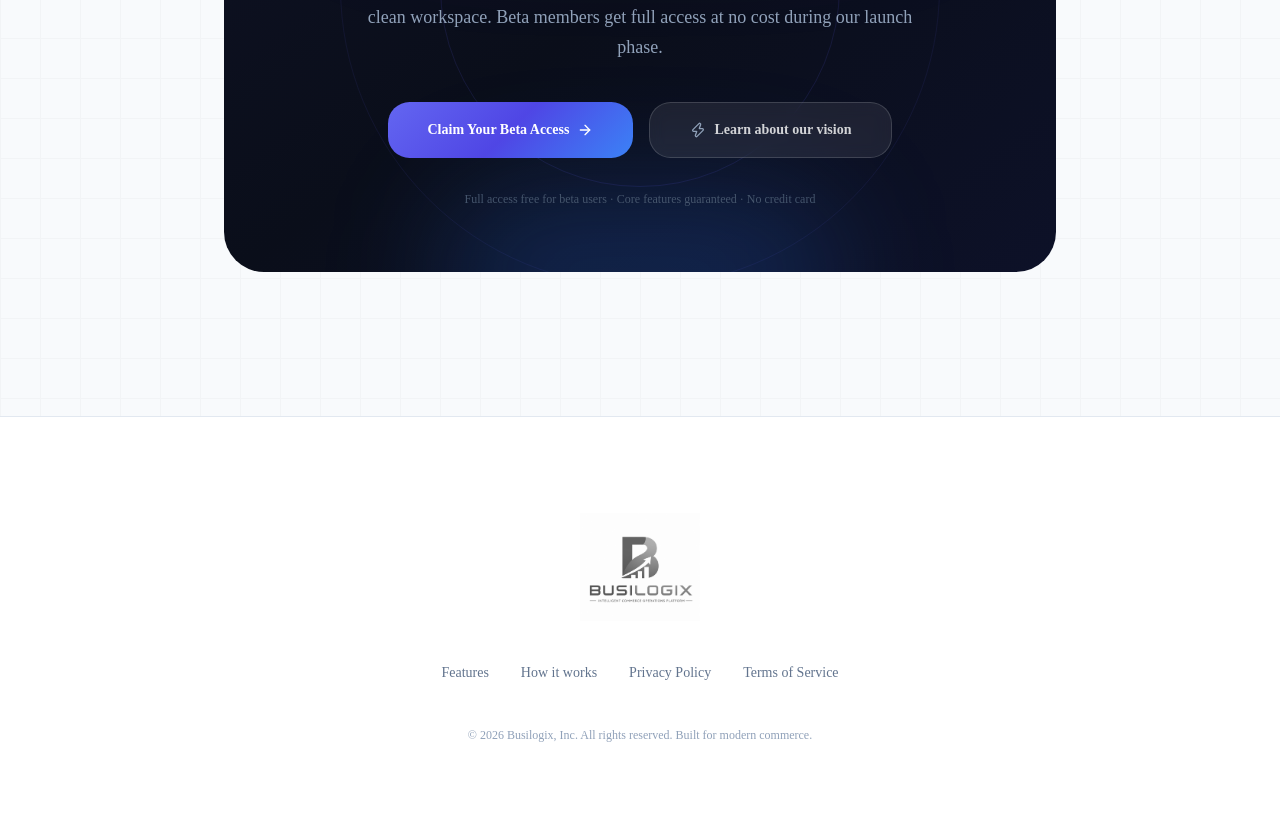
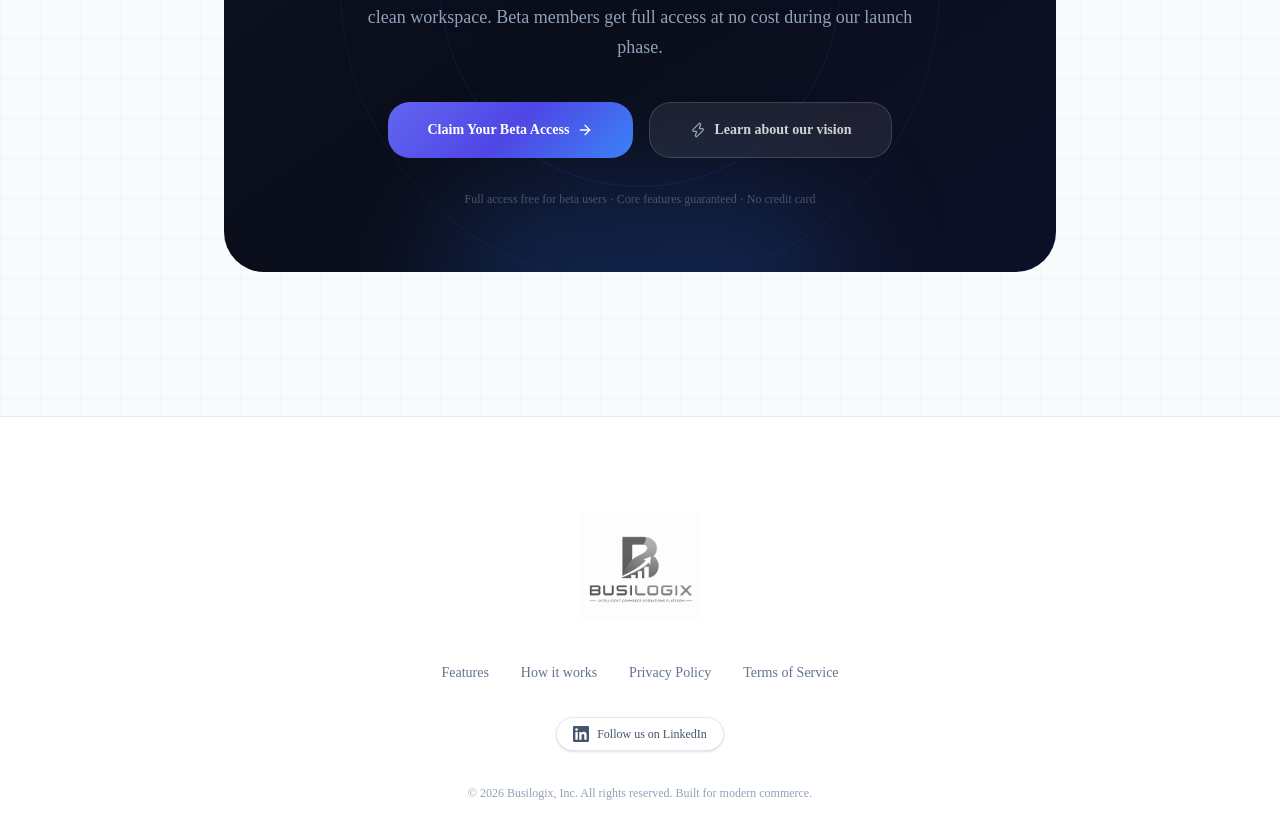
Before and after one commit to Busilogix/busilogix-frontend, a Next.js app: page / in a window 1280 px wide. Shown: the part 5559-6398 px from the top of the page. Built offline with nearby package versions, Linux system fonts and the light colour scheme; no server answers.

Commit message:
feat: add LinkedIn social links to app and marketing footers and update Next.js types import path

```diff
--- a/src/components/layout/app-footer.tsx
+++ b/src/components/layout/app-footer.tsx
@@ -101,6 +101,23 @@
               <Link href="/terms" className="hover:text-primary transition-colors">
                 Terms of Service
               </Link>
+              <a
+                href="https://www.linkedin.com/company/busilogixhq/"
+                target="_blank"
+                rel="noopener noreferrer"
+                aria-label="Busilogix on LinkedIn"
+                className="inline-flex items-center gap-1.5 hover:text-[#0A66C2] transition-colors duration-150"
+              >
+                <svg
+                  className="h-3.5 w-3.5 fill-current"
+                  viewBox="0 0 24 24"
+                  xmlns="http://www.w3.org/2000/svg"
+                  aria-hidden="true"
+                >
+                  <path d="M20.447 20.452h-3.554v-5.569c0-1.328-.027-3.037-1.852-3.037-1.853 0-2.136 1.445-2.136 2.939v5.667H9.351V9h3.414v1.561h.046c.477-.9 1.637-1.85 3.37-1.85 3.601 0 4.267 2.37 4.267 5.455v6.286zM5.337 7.433a2.062 2.062 0 0 1-2.063-2.065 2.064 2.064 0 1 1 2.063 2.065zm1.782 13.019H3.555V9h3.564v11.452zM22.225 0H1.771C.792 0 0 .774 0 1.729v20.542C0 23.227.792 24 1.771 24h20.451C23.2 24 24 23.227 24 22.271V1.729C24 .774 23.2 0 22.222 0h.003z" />
+                </svg>
+                LinkedIn
+              </a>
               <span className="flex items-center gap-1">
                 Made with <span className="text-rose-500 animate-pulse">❤️</span> for modern commerce
               </span>
--- a/src/components/marketing/footer.tsx
+++ b/src/components/marketing/footer.tsx
@@ -15,7 +15,28 @@
             <Link href="/terms" className="hover:text-slate-900 transition-colors">Terms of Service</Link>
           </nav>
 
-          <p className="mt-10 text-center text-xs leading-5 text-slate-400">
+          {/* Social Links */}
+          <div className="mt-8 flex items-center justify-center gap-4">
+            <a
+              href="https://www.linkedin.com/company/busilogixhq/"
+              target="_blank"
+              rel="noopener noreferrer"
+              aria-label="Busilogix on LinkedIn"
+              className="flex items-center gap-2 rounded-full border border-slate-200 bg-white px-4 py-2 text-xs font-medium text-slate-600 shadow-sm hover:border-[#0A66C2] hover:text-[#0A66C2] hover:shadow-md transition-all duration-200 group"
+            >
+              <svg
+                className="h-4 w-4 fill-current"
+                viewBox="0 0 24 24"
+                xmlns="http://www.w3.org/2000/svg"
+                aria-hidden="true"
+              >
+                <path d="M20.447 20.452h-3.554v-5.569c0-1.328-.027-3.037-1.852-3.037-1.853 0-2.136 1.445-2.136 2.939v5.667H9.351V9h3.414v1.561h.046c.477-.9 1.637-1.85 3.37-1.85 3.601 0 4.267 2.37 4.267 5.455v6.286zM5.337 7.433a2.062 2.062 0 0 1-2.063-2.065 2.064 2.064 0 1 1 2.063 2.065zm1.782 13.019H3.555V9h3.564v11.452zM22.225 0H1.771C.792 0 0 .774 0 1.729v20.542C0 23.227.792 24 1.771 24h20.451C23.2 24 24 23.227 24 22.271V1.729C24 .774 23.2 0 22.222 0h.003z" />
+              </svg>
+              Follow us on LinkedIn
+            </a>
+          </div>
+
+          <p className="mt-8 text-center text-xs leading-5 text-slate-400">
             &copy; {new Date().getFullYear()} Busilogix, Inc. All rights reserved. Built for modern commerce.
           </p>
         </div>
```
